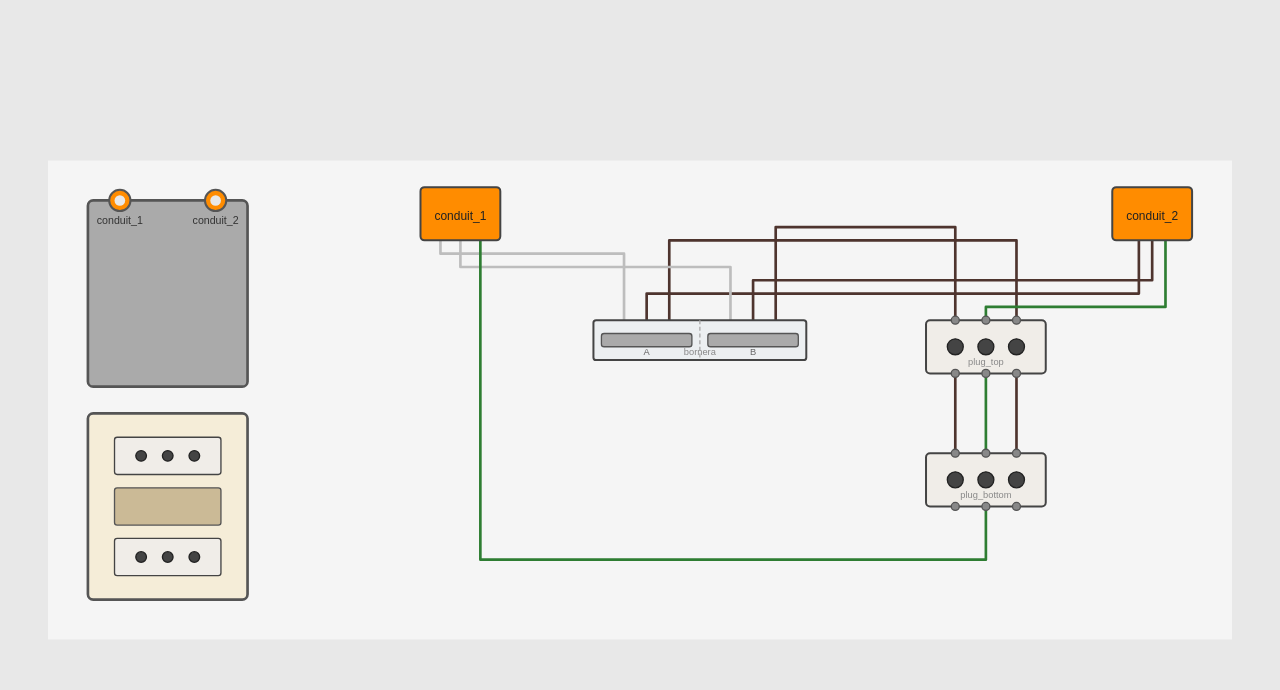
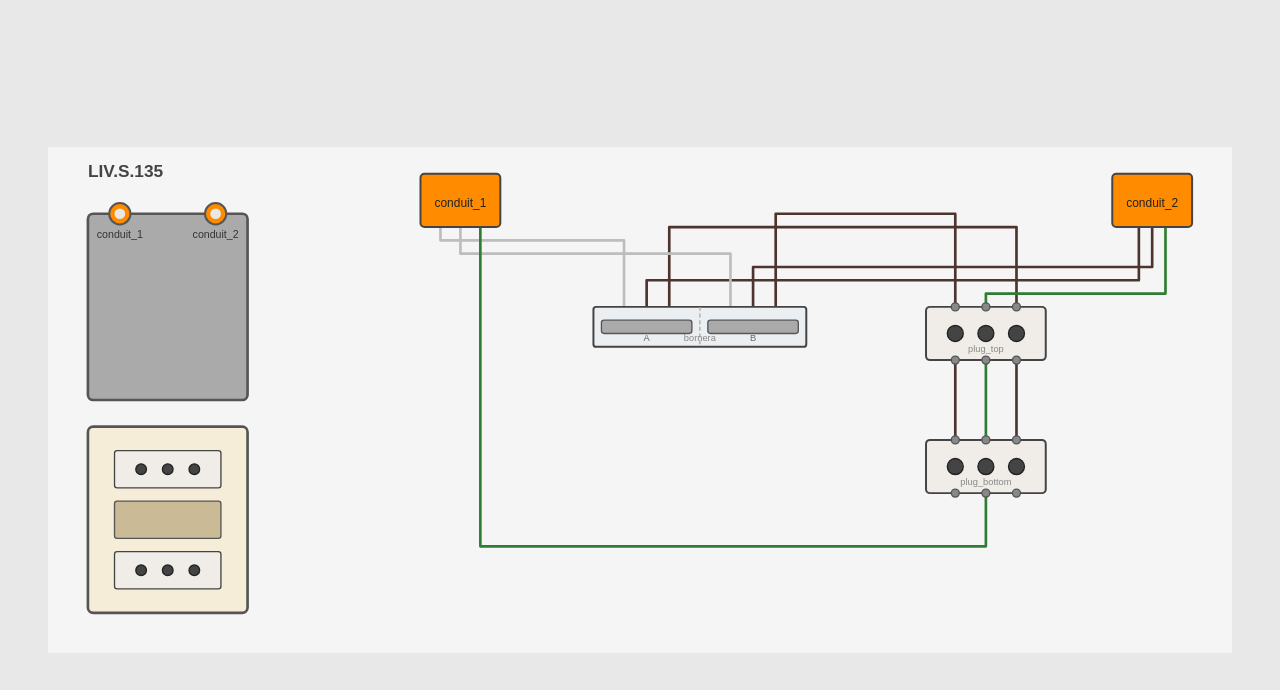
Before and after one commit to eldano/wiringml, a website: page examples/basic.html in a window 1280 px wide. Drawn offline with Linux system fonts and the light colour scheme.

Commit message:
Add title

```diff
--- a/examples/basic.html
+++ b/examples/basic.html
@@ -23,28 +23,29 @@
 </head>
 <body>
   <?xml version="1.0" encoding="UTF-8"?>
-<svg xmlns="http://www.w3.org/2000/svg" width="100%" height="100%" viewBox="0 0 890 360">
-  <rect width="890" height="360" fill="#F5F5F5"/>
+<svg xmlns="http://www.w3.org/2000/svg" width="100%" height="100%" viewBox="0 0 890 380">
+  <rect width="890" height="380" fill="#F5F5F5"/>
+  <text x="30" y="22" font-family="sans-serif" font-size="13" font-weight="bold" fill="#444">LIV.S.135</text>
   <g id="casing">
-    <rect x="30" y="30" width="120" height="140" fill="#AAAAAA" stroke="#555" stroke-width="2" rx="4"/>
-    <circle cx="54" cy="30" r="8" fill="#FF8C00" stroke="#555" stroke-width="1.5"/>
-    <circle cx="54" cy="30" r="4" fill="#E8E8E8"/>
-    <text x="54" y="48" text-anchor="middle" font-family="sans-serif" font-size="8" fill="#333">conduit_1</text>
-    <circle cx="126" cy="30" r="8" fill="#FF8C00" stroke="#555" stroke-width="1.5"/>
-    <circle cx="126" cy="30" r="4" fill="#E8E8E8"/>
-    <text x="126" y="48" text-anchor="middle" font-family="sans-serif" font-size="8" fill="#333">conduit_2</text>
+    <rect x="30" y="50" width="120" height="140" fill="#AAAAAA" stroke="#555" stroke-width="2" rx="4"/>
+    <circle cx="54" cy="50" r="8" fill="#FF8C00" stroke="#555" stroke-width="1.5"/>
+    <circle cx="54" cy="50" r="4" fill="#E8E8E8"/>
+    <text x="54" y="68" text-anchor="middle" font-family="sans-serif" font-size="8" fill="#333">conduit_1</text>
+    <circle cx="126" cy="50" r="8" fill="#FF8C00" stroke="#555" stroke-width="1.5"/>
+    <circle cx="126" cy="50" r="4" fill="#E8E8E8"/>
+    <text x="126" y="68" text-anchor="middle" font-family="sans-serif" font-size="8" fill="#333">conduit_2</text>
   </g>
   <g id="right-panel">
-    <rect x="30" y="190" width="120" height="140" fill="#F5EDD8" stroke="#555" stroke-width="2" rx="4"/>
-    <rect x="50" y="208" width="80" height="28" fill="#F0EDE8" stroke="#444" stroke-width="1" rx="2"/>
-    <circle cx="70" cy="222" r="4" fill="#444" stroke="#222" stroke-width="1"/>
-    <circle cx="90" cy="222" r="4" fill="#444" stroke="#222" stroke-width="1"/>
-    <circle cx="110" cy="222" r="4" fill="#444" stroke="#222" stroke-width="1"/>
-    <rect x="50" y="246" width="80" height="28" fill="#CBBA96" stroke="#555" stroke-width="1" rx="2"/>
-    <rect x="50" y="284" width="80" height="28" fill="#F0EDE8" stroke="#444" stroke-width="1" rx="2"/>
-    <circle cx="70" cy="298" r="4" fill="#444" stroke="#222" stroke-width="1"/>
-    <circle cx="90" cy="298" r="4" fill="#444" stroke="#222" stroke-width="1"/>
-    <circle cx="110" cy="298" r="4" fill="#444" stroke="#222" stroke-width="1"/>
+    <rect x="30" y="210" width="120" height="140" fill="#F5EDD8" stroke="#555" stroke-width="2" rx="4"/>
+    <rect x="50" y="228" width="80" height="28" fill="#F0EDE8" stroke="#444" stroke-width="1" rx="2"/>
+    <circle cx="70" cy="242" r="4" fill="#444" stroke="#222" stroke-width="1"/>
+    <circle cx="90" cy="242" r="4" fill="#444" stroke="#222" stroke-width="1"/>
+    <circle cx="110" cy="242" r="4" fill="#444" stroke="#222" stroke-width="1"/>
+    <rect x="50" y="266" width="80" height="28" fill="#CBBA96" stroke="#555" stroke-width="1" rx="2"/>
+    <rect x="50" y="304" width="80" height="28" fill="#F0EDE8" stroke="#444" stroke-width="1" rx="2"/>
+    <circle cx="70" cy="318" r="4" fill="#444" stroke="#222" stroke-width="1"/>
+    <circle cx="90" cy="318" r="4" fill="#444" stroke="#222" stroke-width="1"/>
+    <circle cx="110" cy="318" r="4" fill="#444" stroke="#222" stroke-width="1"/>
   </g>
   <g id="wiring" transform="translate(220, 0)">
     <g id="wires">
--- a/examples/basic.yaml
+++ b/examples/basic.yaml
@@ -1,3 +1,6 @@
+props:
+  title: LIV.S.135
+
 overviews:
   casing:
     conduit_1: {wall: top, position: left}
--- a/src/parser.js
+++ b/src/parser.js
@@ -32,8 +32,9 @@ function parse(source) {
   }));
 
   const overviews = doc.overviews || null;
+  const props     = doc.props     || {};
 
-  return { components, wires, overviews };
+  return { components, wires, overviews, props };
 }
 
 function parseEndpoint(str) {
```
Also changed, not shown: src/renderer.js (+7 -2 lines).
